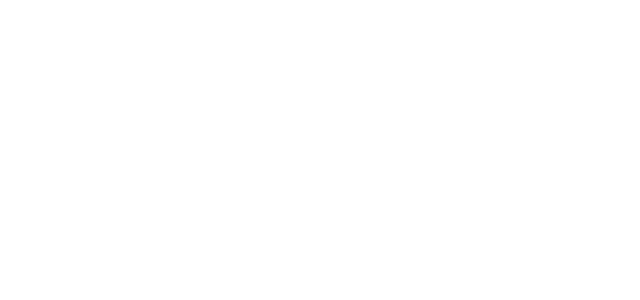
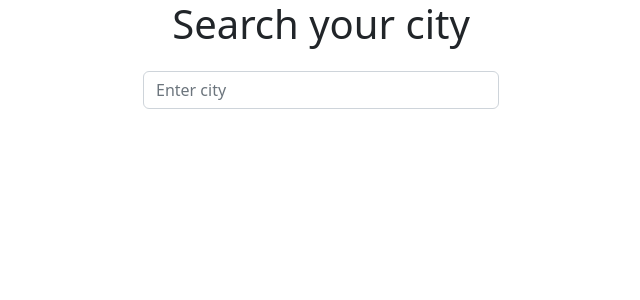
Before and after one commit to Laureen-Akinyi/weatherly, a React (Create React App) app: page / in a window 1280 px wide. Shown: the top 300 px of the page, without its empty margins (319-959 px from the left). Built offline with nearby package versions, Linux system fonts and the light colour scheme.

Commit message:
Styled app.css

```diff
--- a/src/App.css
+++ b/src/App.css
@@ -2,37 +2,7 @@
   text-align: center;
 }
 
-.App-logo {
-  height: 40vmin;
-  pointer-events: none;
+.row {
+  justify-content: center;
+  margin: 15px 0;
 }
-
-@media (prefers-reduced-motion: no-preference) {
-  .App-logo {
-    animation: App-logo-spin infinite 20s linear;
-  }
-}
-
-.App-header {
-  background-color: #282c34;
-  min-height: 100vh;
-  display: flex;
-  flex-direction: column;
-  align-items: center;
-  justify-content: center;
-  font-size: calc(10px + 2vmin);
-  color: white;
-}
-
-.App-link {
-  color: #61dafb;
-}
-
-@keyframes App-logo-spin {
-  from {
-    transform: rotate(0deg);
-  }
-  to {
-    transform: rotate(360deg);
-  }
-}
--- a/src/App.js
+++ b/src/App.js
@@ -1,8 +1,14 @@
 import React from "react";
+import CitySelector from "./components/CitySelector";
 import "./App.css";
+import { Container } from "react-bootstrap";
 
-function App() {
-  return <div className="App"></div>;
-}
+const App = () => {
+  return (
+    <Container className="App">
+      <CitySelector />
+    </Container>
+  );
+};
 
 export default App;
--- /dev/null
+++ b/src/components/CitySelector.js
@@ -0,0 +1,33 @@
+import React, {useState} from 'react';
+import {Row, Col, FormControl, Button} from 'react-bootstrap';
+
+const CitySelector = () => {
+  const [city, setCity] = useState('');
+
+  return (
+    <>
+      <Row>
+        <Col>
+          <h1>Search your city</h1>
+        </Col>
+      </Row>
+
+      <Row>
+        {/* xs={4} takes the one third  of the page*/}
+        <Col xs={4} className="text-center">
+          <FormControl
+            placeholder="Enter city"
+            // update city value with the user's input
+            onChange={(event) => setCity(event.target.value)}
+            // value will be the currently selected city
+            value={city}
+          />
+        </Col>
+      </Row>
+
+
+    </>
+  );
+};
+
+export default CitySelector;
```
Also changed, not shown: src/components/WeatherCard.js (+41 -7 lines).
